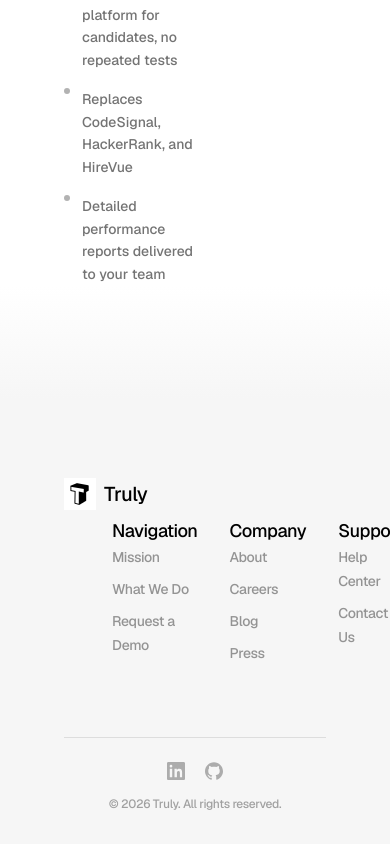
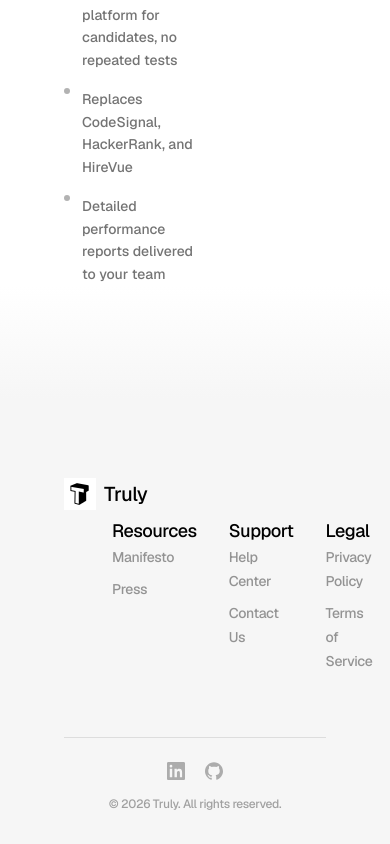
Before and after one commit to Tru1y-ai/landing-page, a React (Vite) app: page / in a window 390 px wide. Shown: the part 5227-6071 px from the top of the page. Built offline with nearby package versions, Linux system fonts and the light colour scheme.

Commit message:
adjusted footer

```diff
--- a/src/components/Footer.jsx
+++ b/src/components/Footer.jsx
@@ -1,16 +1,9 @@
 import logo from '/trulylogo.png'
 
 const LINKS = {
-  Navigation: [
-    { label: 'Mission',        href: '#mission' },
-    { label: 'What We Do',     href: '#what-we-do' },
-    { label: 'Request a Demo', href: '#request-a-demo' },
-  ],
-  Company: [
-    { label: 'About',   href: '#' },
-    { label: 'Careers', href: '#' },
-    { label: 'Blog',    href: '#' },
-    { label: 'Press',   href: '#' },
+  Resources: [
+    { label: 'Manifesto', href: '#' },
+    { label: 'Press',     href: '#' },
   ],
   Support: [
     { label: 'Help Center', href: '#' },
@@ -88,7 +81,7 @@ export default function Footer() {
           </div>
 
           {/* Link columns — right 50% */}
-          <nav className="mt-8 grid grid-cols-2 gap-x-6 gap-y-8 lg:mt-0 lg:w-1/2" style={{ gridTemplateColumns: 'repeat(4, 1fr)', gap: '2rem', paddingLeft: '3rem' }}>
+          <nav className="mt-8 grid grid-cols-2 gap-x-6 gap-y-8 lg:mt-0 lg:w-1/2" style={{ gridTemplateColumns: 'repeat(3, 1fr)', gap: '2rem', paddingLeft: '3rem' }}>
             {Object.entries(LINKS).map(([section, links]) => (
               <div key={section}>
                 <h3 className="text-lg text-black tracking-tight mb-3">{section}</h3>
```
